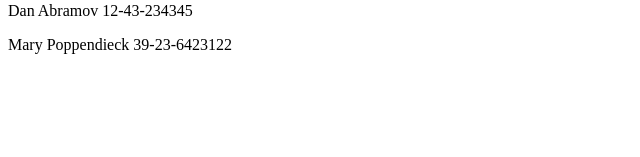
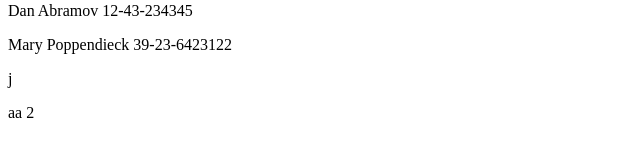
Before and after one commit to Jonatandb/FullStackOpen2022, a React (Create React App) app in the folder part2/phonebook/: page / in a window 1280 px wide. Shown: the part 343-500 px from the top of the page, without its empty margins (0-640 px from the left). Built offline with nearby package versions, Linux system fonts and the light colour scheme; data requests are answered from the project's data file.

Commit message:
2.15: La guía telefónica, paso 7
https://fullstackopen.com/es/part2/alterando_datos_en_el_servidor#ejercicios-2-15-2-18

```diff
--- a/part2/phonebook/db.json
+++ b/part2/phonebook/db.json
@@ -19,6 +19,16 @@
       "name": "Mary Poppendieck",
       "number": "39-23-6423122",
       "id": 4
+    },
+    {
+      "name": "j",
+      "phone": "1",
+      "id": 5
+    },
+    {
+      "name": "aa",
+      "number": "2",
+      "id": 6
     }
   ]
 }
--- a/part2/phonebook/src/App.js
+++ b/part2/phonebook/src/App.js
@@ -3,6 +3,7 @@
 import PersonForm from './components/PersonForm'
 import Persons from './components/Persons'
 import axios from 'axios'
+
 const App = () => {
   const [persons, setPersons] = useState([])
   const [newName, setNewName] = useState('')
@@ -15,7 +16,7 @@
     })
   }, [])
 
-  const results =
+  const filteredResults =
     filter === ''
       ? persons
       : persons.filter(person =>
@@ -39,7 +40,13 @@
     if (persons.find(p => p.name === newName)) {
       alert(`${newName} is already added to phonebook`)
     } else {
-      setPersons([...persons, { name: newName, phone: newPhone }])
+      const newPerson = { name: newName, number: newPhone }
+
+      axios.post('http://localhost:3001/persons', newPerson).then(response => {
+        console.log(response)
+      })
+
+      setPersons([...persons, newPerson])
       setNewName('')
       setNewPhone('')
     }
@@ -59,7 +66,7 @@
         newPhone={newPhone}
       />
       <h2>Numbers</h2>
-      <Persons persons={results} />
+      <Persons persons={filteredResults} />
     </div>
   )
 }
```
